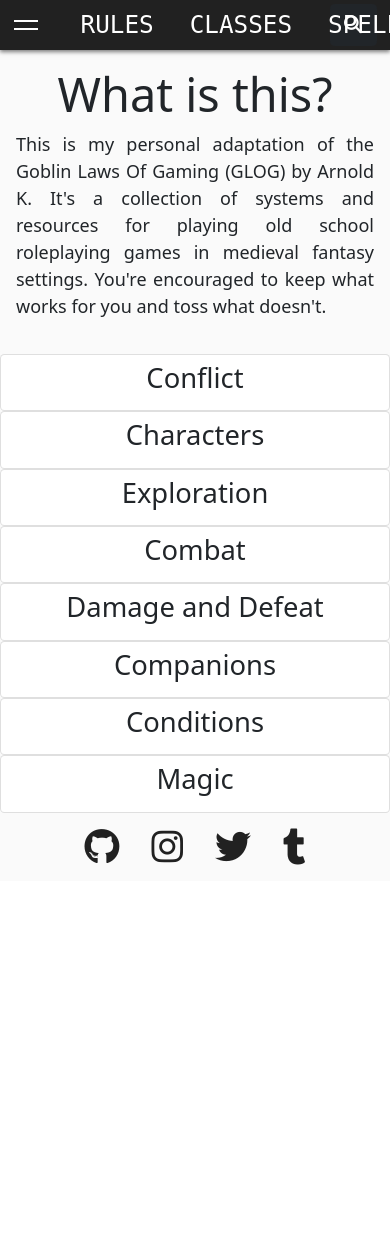
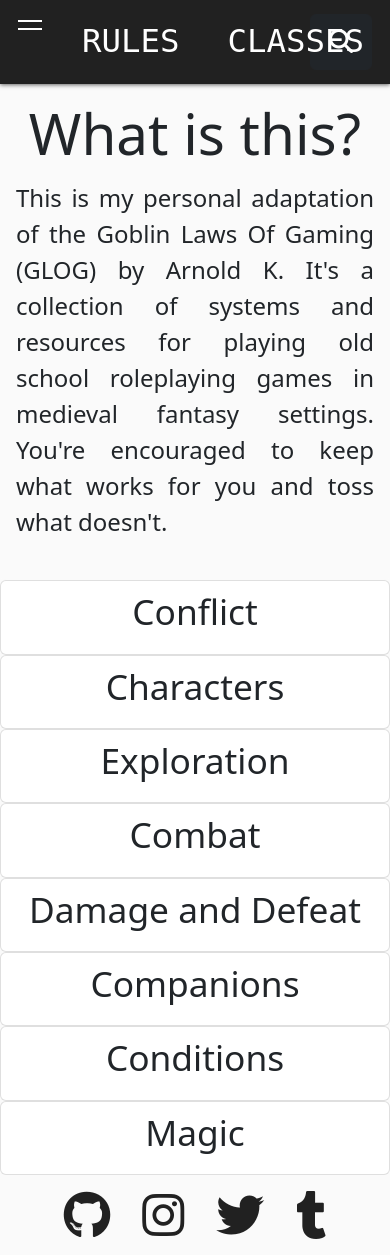
Before and after one commit to materialcontext/glog_website, a Flask app: page / in a window 390 px wide; the page is wider, and only the part inside the window is pictured. Before the commit the page ends 865 px from the top of that part, so only its background shows below. Run offline with Flask 2, Linux system fonts and the light colour scheme; some libraries are stand-ins or nearby versions.

Commit message:
Update styles.css

```diff
--- a/static/css/styles.css
+++ b/static/css/styles.css
@@ -48,7 +48,7 @@ header {
   border: none;
   font-family: var(--header-font);
   font-weight: 800;
-  height: 50px;
+  height: 10vh;
   padding: 12px 16px;
   transition: top 0.2s ease-in-out;
   width: 100%;
@@ -330,6 +330,7 @@ header > div ul {
 
 /* media queries */
 @media(max-width: 990px) {
+    :root {font-size: 24px;}
     .nav-link {
         letter-spacing: normal;
     }
```
